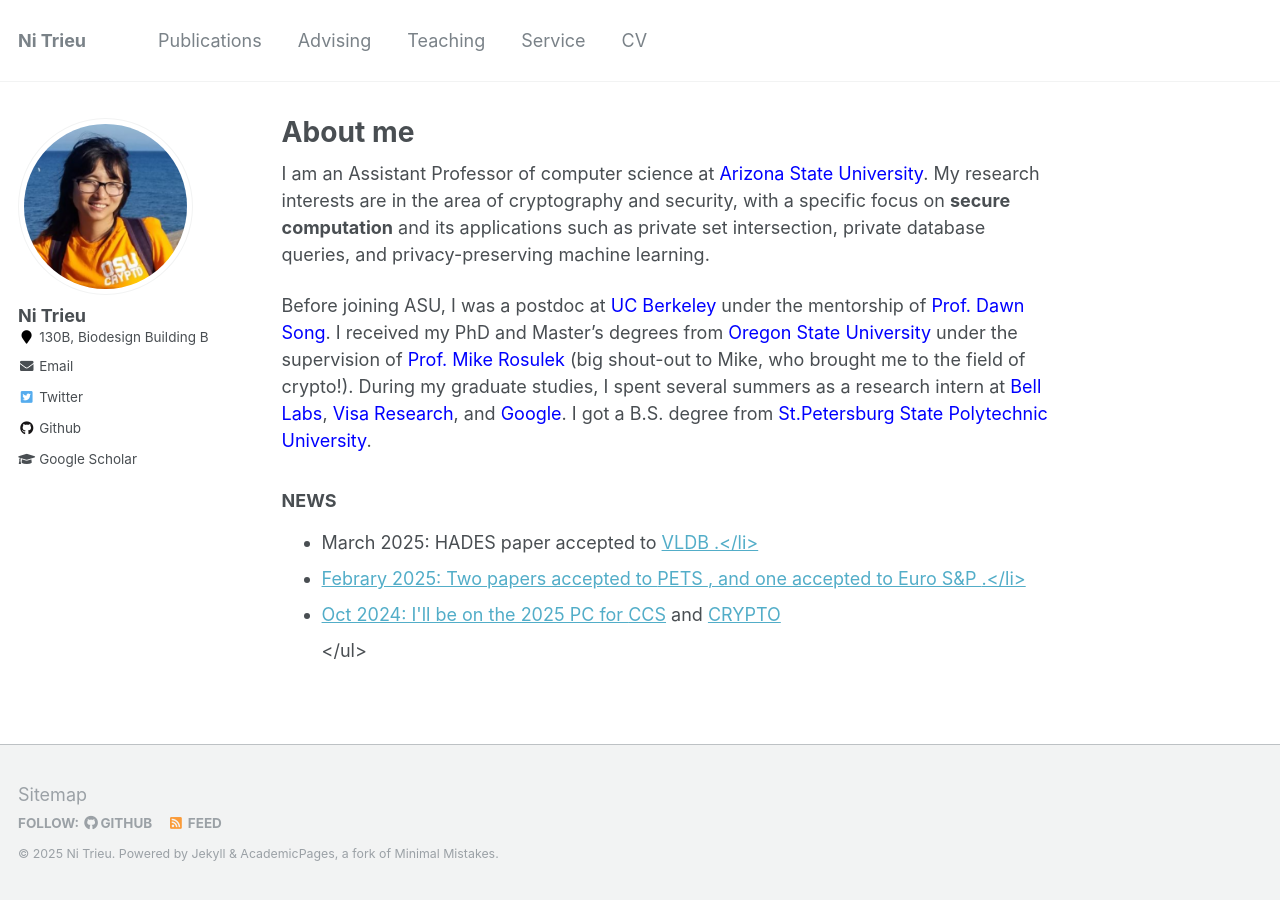
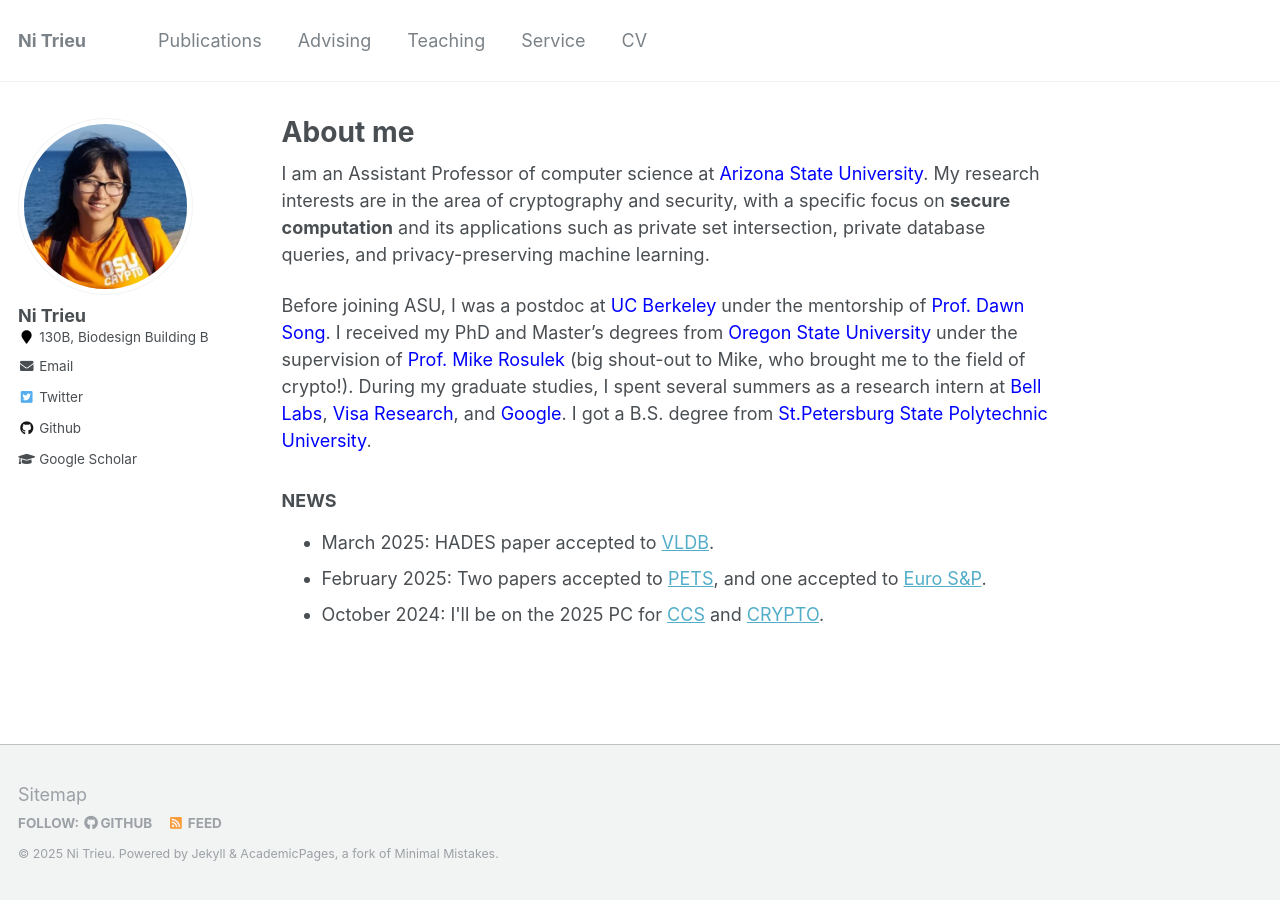
Before and after one commit to nitrieu/nitrieu.github.io, a Jekyll site: the page built from _pages/about.md, in a window 1280 px wide. Built offline with Jekyll 4.4.1, drawn with Linux system fonts in a browser that asks for light colours.

Commit message:
Update about.md

```diff
--- a/_pages/about.md
+++ b/_pages/about.md
@@ -15,9 +15,9 @@ Before  joining  ASU,  I was a postdoc at <a href="https://berkeley.edu/" style=
 <!-- I am looking for motivated students of all levels to join my group! If you are interested, please click  <a href="https://nitrieu.github.io/position" style="color:blue; text-decoration: none"><b>here</b></a> for more information.  -->
 
 
-<h3> NEWS </h3>
-  <ul>
-     <li> March 2025: HADES paper accepted to <a href="https://vldb.org/2025/"> VLDB <a/>.</li>
-      <li> Febrary 2025: Two papers accepted to <a href="https://petsymposium.org/popets/2025/"> PETS <a/>, and one accepted to <a href="https://eurosp2025.ieee-security.org/">Euro S&P <a/>.</li>
-   <li> Oct 2024: I'll be on the 2025 PC for <a href="https://www.sigsac.org/ccs/CCS2025/call-for-papers.html"> CCS</a> and <a href="https://crypto.iacr.org/2025" >CRYPTO</a> </li>
-    </ul>
+<h3>NEWS</h3>
+<ul>
+    <li>March 2025: HADES paper accepted to <a href="https://vldb.org/2025/">VLDB</a>.</li>
+    <li>February 2025: Two papers accepted to <a href="https://petsymposium.org/popets/2025/">PETS</a>, and one accepted to <a href="https://eurosp2025.ieee-security.org/">Euro S&P</a>.</li>
+    <li>October 2024: I'll be on the 2025 PC for <a href="https://www.sigsac.org/ccs/CCS2025/call-for-papers.html">CCS</a> and <a href="https://crypto.iacr.org/2025">CRYPTO</a>.</li>
+</ul>
```
